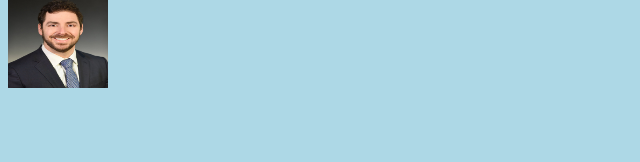
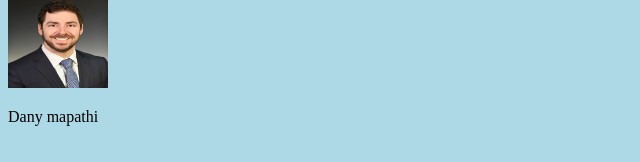
Before and after one commit to danymapathi/crudpp_js_object, a plain HTML site: page index.html in a window 1280 px wide. Shown: the part 160-322 px from the top of the page, without its empty margins (0-640 px from the left). Drawn offline with Linux system fonts and the light colour scheme.

Commit message:
add user name label

```diff
--- a/index.html
+++ b/index.html
@@ -13,6 +13,6 @@
     <p>a small change not useful to commit only</p>
 
     <img src="pro.jpg" width="100" height="100" alt="">
-
+    <p>Dany mapathi</p>
 </body>
 </html>
```
